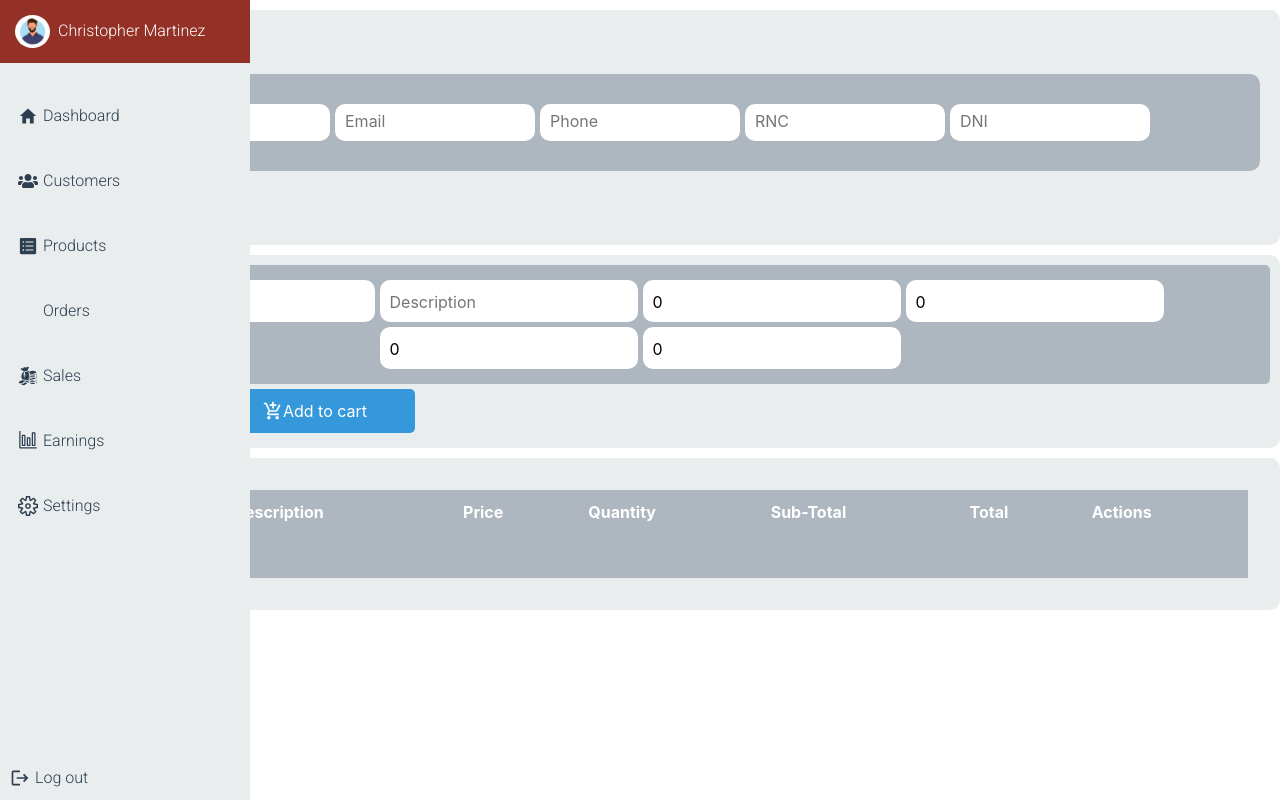
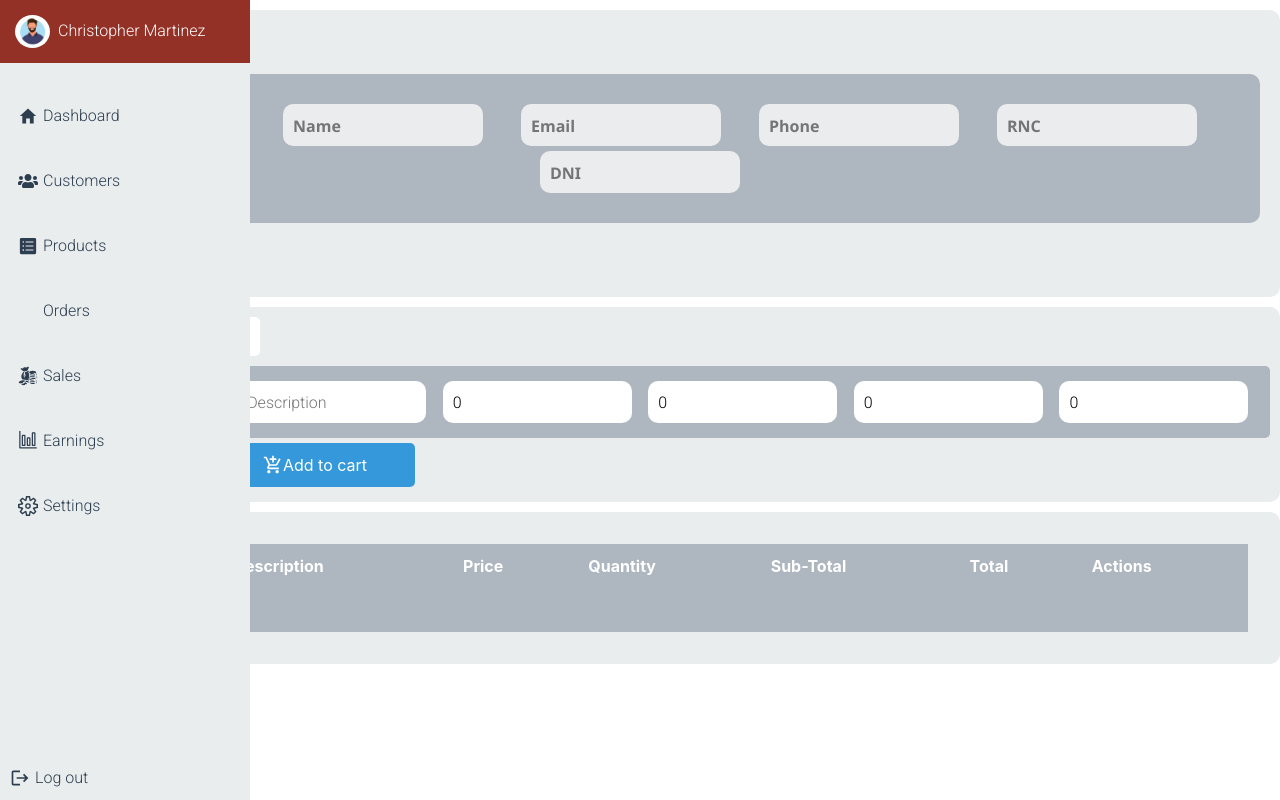
Before and after one commit to HancerMercede/pos_manager, a React (Vite) app: page /Sales in a window 1280 px wide. Built offline with nearby package versions, Linux system fonts and the light colour scheme; some icons are missing; the HTML template or start-up script is replaced by a standard one.

Commit message:
Adding a comboBox for filter the customers and search input to filter the products in stock

```diff
--- a/src/components/Dashboard.jsx
+++ b/src/components/Dashboard.jsx
@@ -107,7 +107,7 @@ export const Dashboard = () => {
                 return (
                   <tr key={item.id} className={style.tr}>
                     <td className={style.td}>{item.date}</td>
-                    <td className={style.td}>{item.Status}</td>
+                    <td className={style.td}>{item["Transaction Type"]}</td>
                     <td className={style.td}>{item.Description}</td>
                     <td className={style.td}>{item.Category}</td>
                     <td className={style.td}>{item.Status}</td>
--- a/src/components/Dashboard.module.css
+++ b/src/components/Dashboard.module.css
@@ -156,7 +156,7 @@
 
 .date_container {
     background: #A3E4D7;
-    padding: 5px 8px;
+    padding: 5px 10px;
     border-radius: 10px;
     color: #212F3D;
 }
--- a/src/components/Sales.jsx
+++ b/src/components/Sales.jsx
@@ -7,6 +7,85 @@ import { useEffect, useState } from "react";
 import { ProducTableDetail } from "./ProducTableDetail";
 import { DollarFormat } from "../utils/DollarFormat";
 
+const customers = [
+  {
+    id: "1",
+    Name: "Jhon Doe",
+    Email: "jhon.doe@gmail.com",
+    phoneNumber: "123-456-7890",
+    RNC: "123-456-7890",
+    DNI: "123-456-7890",
+  },
+  {
+    id: "2",
+    Name: "Jhon Walker",
+    Email: "jhon.Walker@gmail.com",
+    phoneNumber: "123-456-7890",
+    RNC: "123-456-7890",
+    DNI: "123-456-7890",
+  },
+  {
+    id: "3",
+    Name: "Jhon Cena",
+    Email: "jhon.Cena@gmail.com",
+    phoneNumber: "",
+    RNC: "123-456-7890",
+    DNI: "123-456-7890",
+  },
+  {
+    id: "4",
+    Name: "Jhon Preston",
+    Email: "jhon.Preston@gmail.com",
+    phoneNumber: "123-456-7890",
+    RNC: "123-456-7890",
+    DNI: "038-0018771-2",
+  },
+  {
+    id: "5",
+    Name: "Jhon Wick",
+    Email: "jhon.Wick@gmail.com",
+    phoneNumber: "809-968-0742",
+    RNC: "123-456-7890",
+    DNI: "123-456-7890",
+  },
+  {
+    id: "6",
+    Name: "Hancer Mercede",
+    Email: "Han.msanchez@gmail.com",
+    phoneNumber: "809-968-0742",
+    RNC: "007-008-7890",
+    DNI: "048-018742-3",
+  },
+];
+
+const productsInStock = [
+  {
+    productId: "001",
+    Description: "React.js ultimate course",
+    Price: 65,
+  },
+  {
+    productId: "002",
+    Description: "Node.js ultimate course",
+    Price: 70,
+  },
+  {
+    productId: "003",
+    Description: "MongoDB 2024 Edition",
+    Price: 60,
+  },
+
+  {
+    productId: "004",
+    Description: "MySql: learn the fundamental",
+    Price: 68.5,
+  },
+  {
+    productId: "005",
+    Description: "Dokcer: The game changer",
+    Price: 60.5,
+  },
+];
 export const Sales = () => {
   // customer states
   const [name, setName] = useState("");
@@ -49,6 +128,7 @@ export const Sales = () => {
 
   // Here i added the edited product to the list again.
   const AddEditedProduct = (product) => {
+    // Binding the new state of the 3 properties and saved it.
     product.quantity = editQuantity;
     product.subtotal = editSubtotal;
     product.total = editTotal;
@@ -81,12 +161,44 @@ export const Sales = () => {
     const newValue = subtotal + tax;
     setTotal(newValue);
   }, [subtotal]);
+
   // Here i triggered an effect to calculate the new total when the sub-total is editted.
   useEffect(() => {
     const tax = editSubtotal * 0.18;
     const newValue = editSubtotal + tax;
     setEditTotal(newValue);
   }, [editSubtotal]);
+
+  const handleComboChange = (ev) => {
+    const _name = ev.target.value;
+    const customer = customers.filter((c) => c.Name === _name);
+
+    customer.forEach((c) => {
+      setName(c.Name);
+      setEmail(c.Email);
+      setPhone(c.phoneNumber);
+      setRNC(c.RNC);
+      setDNI(c.DNI);
+    });
+  };
+
+  const handleFindProductChange = (ev) => {
+    const _search = ev.target.value;
+
+    const product = productsInStock.filter(
+      (p) => p.productId === _search || p.Description.includes(_search)
+    );
+
+    if (_search === "" || product.length === 0) {
+      return onClear();
+    }
+
+    product.forEach((p) => {
+      setProductId(p.productId);
+      setDescription(p.Description);
+      setPrice(p.Price);
+    });
+  };
 
   const OnDelete = (env) => {
     env.preventDefault();
@@ -108,6 +220,7 @@ export const Sales = () => {
     setEditquantity(0);
     setEditSubtotal(0);
     setEditTotal(0);
+
     setEdittingProducts(null);
   };
 
@@ -122,42 +235,45 @@ export const Sales = () => {
       <div className={style.container}>
         <p className={style.custoemr_label}>Customer information</p>
         <form className={style.customer_form}>
-          <input
-            type="text"
-            placeholder="Name"
+          <select
             value={name}
-            onChange={(ev) => setName(ev.target.value)}
-          />
+            defaultValue="select one..."
+            onChange={handleComboChange}
+            className={style.select_combo}
+          >
+            {customers.map((c) => (
+              <option value={c.Name} key={c.id}>
+                {c.id.concat(" - ", c.Name)}
+              </option>
+            ))}
+          </select>
+          <input type="text" placeholder="Name" value={name} readOnly={true} />
           <input
             type="text"
             placeholder="Email"
             value={email}
-            onChange={(env) => setEmail(env.target.value)}
+            readOnly={true}
           />
           <input
             type="text"
             placeholder="Phone"
             value={phone}
-            onChange={(env) => setPhone(env.target.value)}
+            readOnly={true}
           />
-          <input
-            type="text"
-            placeholder="RNC"
-            value={RNC}
-            onChange={(env) => setRNC(env.target.value)}
-          />
-          <input
-            type="text"
-            placeholder="DNI"
-            value={DNI}
-            onChange={(env) => setDNI(env.target.value)}
-          />
+          <input type="text" placeholder="RNC" value={RNC} readOnly={true} />
+          <input type="text" placeholder="DNI" value={DNI} readOnly={true} />
         </form>
         <button className={style.btn} onClick={OnDelete}>
           <CiTrash size={20} /> Delete
         </button>
       </div>
       <div className={style.product_container}>
+        <input
+          type="text"
+          placeholder="Product search..."
+          onChange={handleFindProductChange}
+          className={style.product_search}
+        />
         {edittingProducts ? (
           <>
             <form className={style.product_form}>
--- a/src/components/Sales.module.css
+++ b/src/components/Sales.module.css
@@ -12,7 +12,8 @@
     display: flex;
     flex-wrap: wrap;
     gap: 5px;
-    justify-content: center;
+    justify-content: space-evenly;
+
 }
 
 .custoemr_label {
@@ -25,11 +26,14 @@
 }
 
 .customer_form input {
-    padding: 5px 0 8px 10px;
+    padding: 10px 0 8px 10px;
     border-radius: 10px;
     outline: none;
     border: none;
     width: 200px;
+    font-family: 'Segoe UI', Tahoma, Geneva, Verdana, sans-serif;
+    font-weight: 600;
+    background-color: #EAECEE;
 }
 
 .btn {
@@ -66,7 +70,7 @@
     display: flex;
     flex-wrap: wrap;
     gap: 5px;
-    justify-content: center;
+    justify-content: space-evenly;
 }
 
 .product_form input {
@@ -74,6 +78,7 @@
     border-radius: 10px;
     outline: none;
     border: none;
+    font-family: 'Roboto', sans-serif;
 }
 
 .btn_add {
@@ -118,3 +123,21 @@
     display: flex;
     flex-wrap: wrap;
 }
+
+.select_combo {
+    border: none;
+    border-radius: 5px;
+    padding: 10px 0 10px 5px;
+    font-family: 'Roboto', sans-serif;
+    outline: none;
+}
+
+.product_search {
+    border: none;
+    outline: none;
+    padding: 10px 5px 5px 5px;
+    border-radius: 5px;
+    width: 250px;
+    margin: 0 0 10px 0;
+    font-family: 'Roboto', sans-serif;
+}
```
